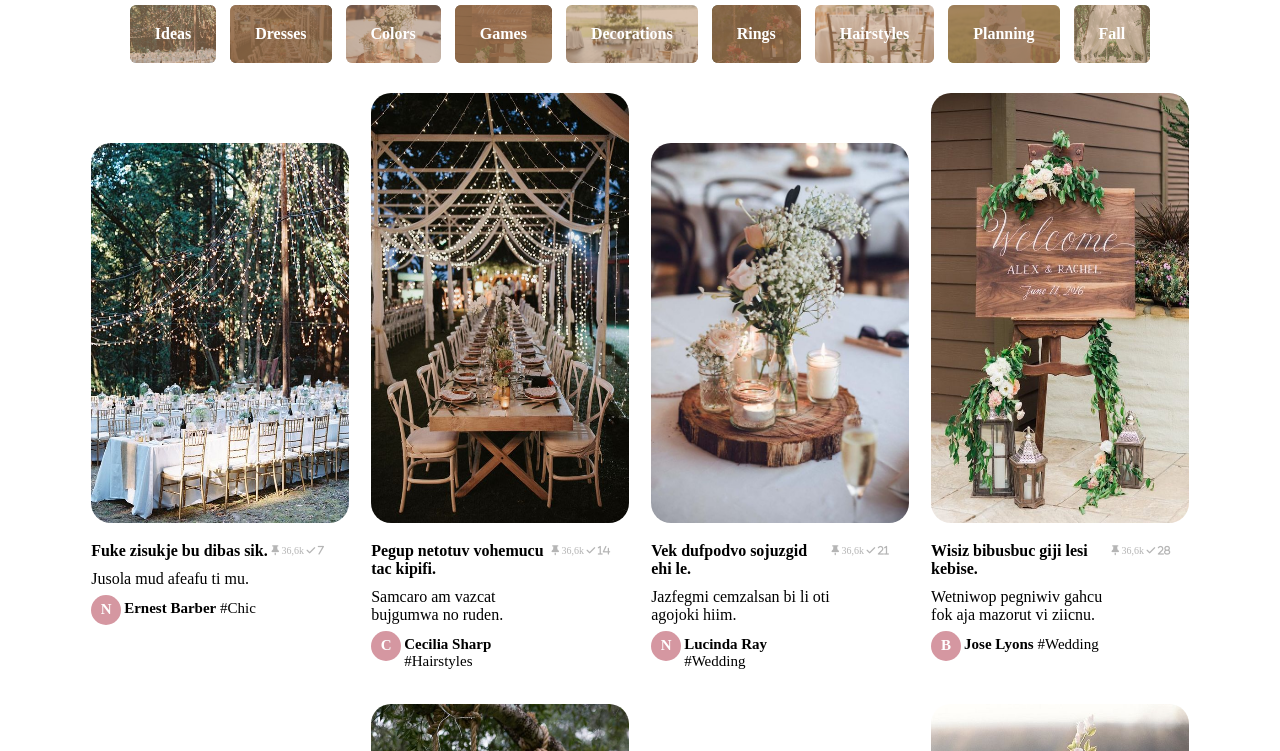
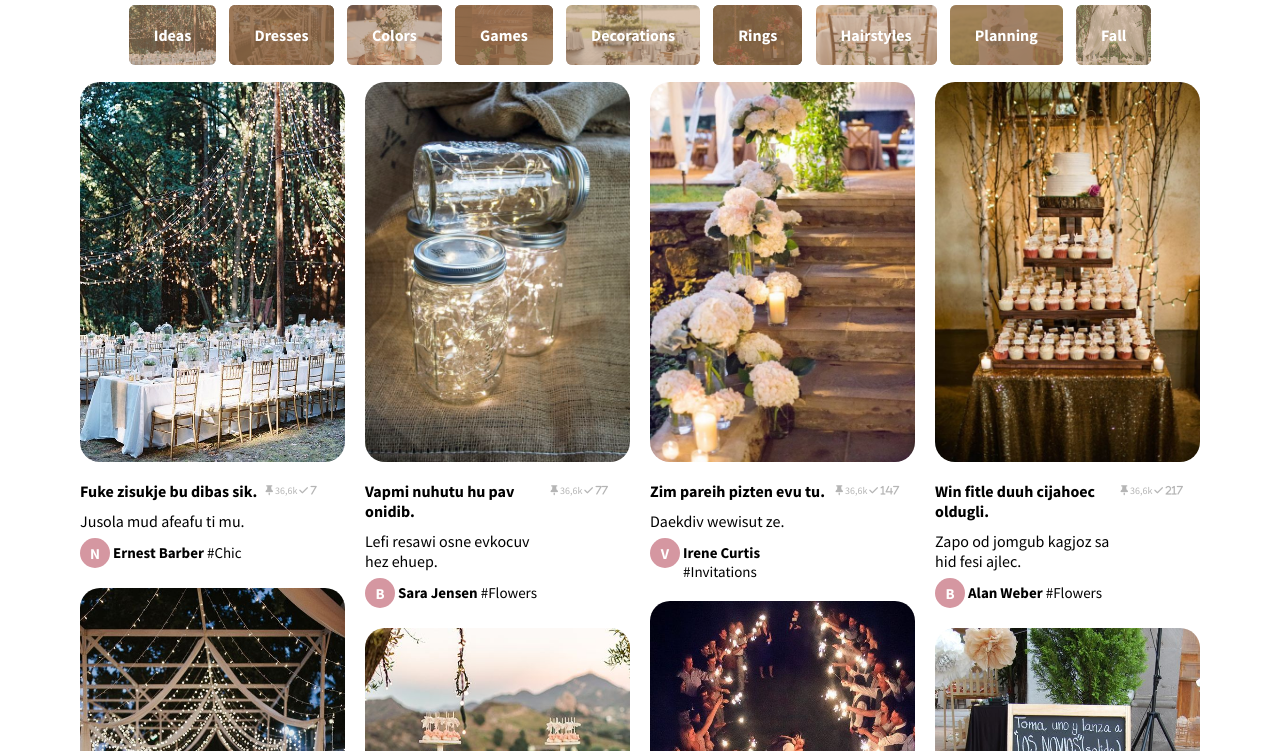
Before and after one commit to berenisser/pinterest, a website: page index.html in a window 1280 px wide. Shown: the part 68-819 px from the top of the page. Drawn offline with nearby package versions, Linux system fonts and the light colour scheme; files that its build step writes are made by us from their sources.

Commit message:
Columnas irregulares listas

```diff
--- a/assets/sass/_style.scss
+++ b/assets/sass/_style.scss
@@ -2,6 +2,7 @@
 *{
 	margin: 0;
 	padding: 0;
+	font-family: 'Source Sans Pro', sans-serif;
 }
 header{
 	position: fixed;
@@ -101,11 +102,23 @@ header{
 	display: inline-block;
 	padding: 0 80px;
 	margin-top: 150px;
+
+	-moz-column-width: 220px;
+	-webkit-column-width: 220px;
+	column-width: 220px;
+
+	-moz-column-count: 4;
+	-webkit-column-count: 4;
+	column-count: 4;
+
+	-moz-column-gap: 20px;
+	-webkit-column-gap: 20px;
+	column-gap: 20px;
+
 	.post{
 		display: inline-block;
-		width: 23%;
-		margin: 1% 1% 2% 1%;
 		cursor: pointer;
+		margin-bottom: 20px;
 		.text{
 			float: left;
 			width: 70%;
--- a/index.html
+++ b/index.html
@@ -3,7 +3,7 @@
 <head>
 	<meta charset="UTF-8">
 	<title>Pinterest</title>
-
+	<link href="https://fonts.googleapis.com/css?family=Source+Sans+Pro:400,700" rel="stylesheet">
 	<link rel="stylesheet" href="dist/css/style.min.css">
 </head>
 <body>
```
Also changed, not shown: dist/css/style.min.css, dist/js/script.js.
